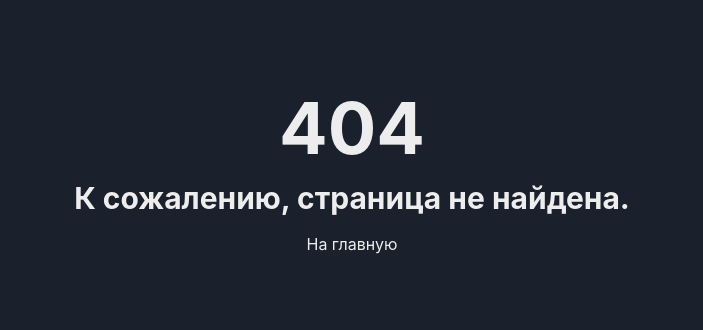
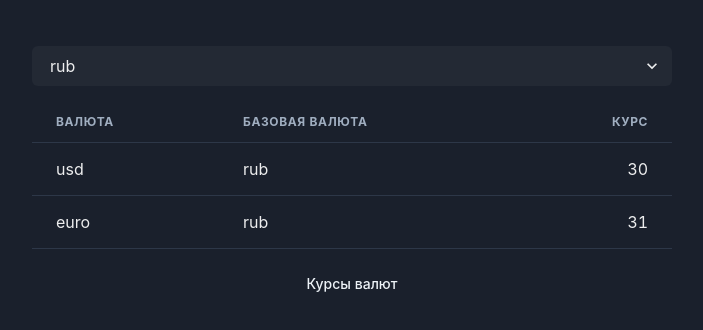
Before and after one commit to BaltsevichDanil/exchange_rate_sputnik, a React (Vite) app: page /currency in a window 1280 px wide. Before the commit this address had no page. Shown: the part 226-556 px from the top of the page, without its empty margins (288-991 px from the left). Built offline with nearby package versions, Linux system fonts and the light colour scheme.

Commit message:
feat: add currency page

```diff
--- /dev/null
+++ b/src/components/pageWrapper/PageWrapper.tsx
@@ -0,0 +1,18 @@
+import {Center, VStack} from '@chakra-ui/react'
+import {FC, ReactNode} from 'react'
+
+interface IProps {
+  children: ReactNode
+}
+
+const PageWrapper: FC<IProps> = ({children}) => {
+  return (
+    <Center h='100vh'>
+      <VStack spacing='4' w='container.sm'>
+        {children}
+      </VStack>
+    </Center>
+  )
+}
+
+export default PageWrapper
--- /dev/null
+++ b/src/pages/currency/Currency.tsx
@@ -0,0 +1,54 @@
+import {
+  Select,
+  Table,
+  TableCaption,
+  TableContainer,
+  Tbody,
+  Td,
+  Th,
+  Thead,
+  Tr
+} from '@chakra-ui/react'
+import {FC} from 'react'
+
+import PageWrapper from '../../components/pageWrapper/PageWrapper'
+
+const Currency: FC = () => {
+  return (
+    <PageWrapper>
+      <Select variant='filled'>
+        <option value='option1' defaultChecked>
+          rub
+        </option>
+        <option value='option2'>usd</option>
+        <option value='option3'>euro</option>
+      </Select>
+      <TableContainer w='full'>
+        <Table>
+          <TableCaption>Курсы валют</TableCaption>
+          <Thead>
+            <Tr>
+              <Th>Валюта</Th>
+              <Th>Базовая валюта</Th>
+              <Th isNumeric>Курс</Th>
+            </Tr>
+          </Thead>
+          <Tbody>
+            <Tr>
+              <Td>usd</Td>
+              <Td>rub</Td>
+              <Td isNumeric>30</Td>
+            </Tr>
+            <Tr>
+              <Td>euro</Td>
+              <Td>rub</Td>
+              <Td isNumeric>31</Td>
+            </Tr>
+          </Tbody>
+        </Table>
+      </TableContainer>
+    </PageWrapper>
+  )
+}
+
+export default Currency
--- a/src/pages/error/Error.tsx
+++ b/src/pages/error/Error.tsx
@@ -1,12 +1,13 @@
-import {Center, Heading, Link, VStack} from '@chakra-ui/react'
+import {Heading, Link} from '@chakra-ui/react'
 import {FC} from 'react'
 import {Link as RLink, useRouteError} from 'react-router-dom'
+
+import PageWrapper from '../../components/pageWrapper/PageWrapper'
 
 const Error: FC = () => {
   const error = useRouteError() as Error
   return (
-    <Center height='100vh'>
-      <VStack spacing='4'>
+    <PageWrapper>
       <Heading as='h1' size='4xl'>
         Ошибка!
       </Heading>
@@ -16,8 +17,7 @@ const Error: FC = () => {
       <Link as={RLink} to='/'>
         На главную
       </Link>
-      </VStack>
-    </Center>
+    </PageWrapper>
   )
 }
 
--- a/src/pages/exchanger/Exchanger.tsx
+++ b/src/pages/exchanger/Exchanger.tsx
@@ -1,19 +1,18 @@
 import {ArrowForwardIcon} from '@chakra-ui/icons'
 import {
-  Center,
   FormControl,
   FormLabel,
   HStack,
   IconButton,
   Input,
   Text,
-  VStack
 } from '@chakra-ui/react'
 import {animate, motion, useMotionValue, useTransform} from 'framer-motion'
 import {FC, FormEvent, useEffect, useRef, useState} from 'react'
 
 import ChakraBox from '../../components/chackraBox/ChackraBox'
 import Form from '../../components/form/Form'
+import PageWrapper from '../../components/pageWrapper/PageWrapper'
 
 const Exchanger: FC = () => {
   const [isOpen, setIsOpen] = useState(false)
@@ -78,8 +77,7 @@ const Exchanger: FC = () => {
   }
 
   return (
-    <Center h='100vh'>
-      <VStack spacing={4} w='container.sm'>
+    <PageWrapper>
       <Form onSubmit={onSubmit}>
         <FormControl>
           <FormLabel>Обменник:</FormLabel>
@@ -131,8 +129,7 @@ const Exchanger: FC = () => {
           </ChakraBox>
         </ChakraBox>
       </ChakraBox>
-      </VStack>
-    </Center>
+    </PageWrapper>
   )
 }
 
--- a/src/pages/notFound/NotFound.tsx
+++ b/src/pages/notFound/NotFound.tsx
@@ -1,11 +1,12 @@
-import {Center, Heading, Link, VStack} from '@chakra-ui/react'
+import {Heading, Link} from '@chakra-ui/react'
 import {FC} from 'react'
 import {Link as RLink} from 'react-router-dom'
 
+import PageWrapper from '../../components/pageWrapper/PageWrapper'
+
 const NotFound: FC = () => {
   return (
-    <Center h='100vh'>
-      <VStack spacing='4'>
+    <PageWrapper>
       <Heading as='h1' size='4xl'>
         404
       </Heading>
@@ -15,8 +16,7 @@ const NotFound: FC = () => {
       <Link as={RLink} to='/'>
         На главную
       </Link>
-      </VStack>
-    </Center>
+    </PageWrapper>
   )
 }
 
--- a/src/router/router.tsx
+++ b/src/router/router.tsx
@@ -4,6 +4,7 @@ import {
   Route
 } from 'react-router-dom'
 
+import Currency from '../pages/currency/Currency'
 import Error from '../pages/error/Error'
 import Exchanger from '../pages/exchanger/Exchanger'
 import NotFound from '../pages/notFound/NotFound'
@@ -12,6 +13,7 @@ const router = createBrowserRouter(
   createRoutesFromElements(
     <>
       <Route path='/' element={<Exchanger />} errorElement={<Error />} />
+      <Route path='/currency' element={<Currency />} errorElement={<Error />} />
       <Route path='*' element={<NotFound />} errorElement={<Error />} />
     </>
   )
```
Lines whose indentation alone changed are shown as unchanged.
